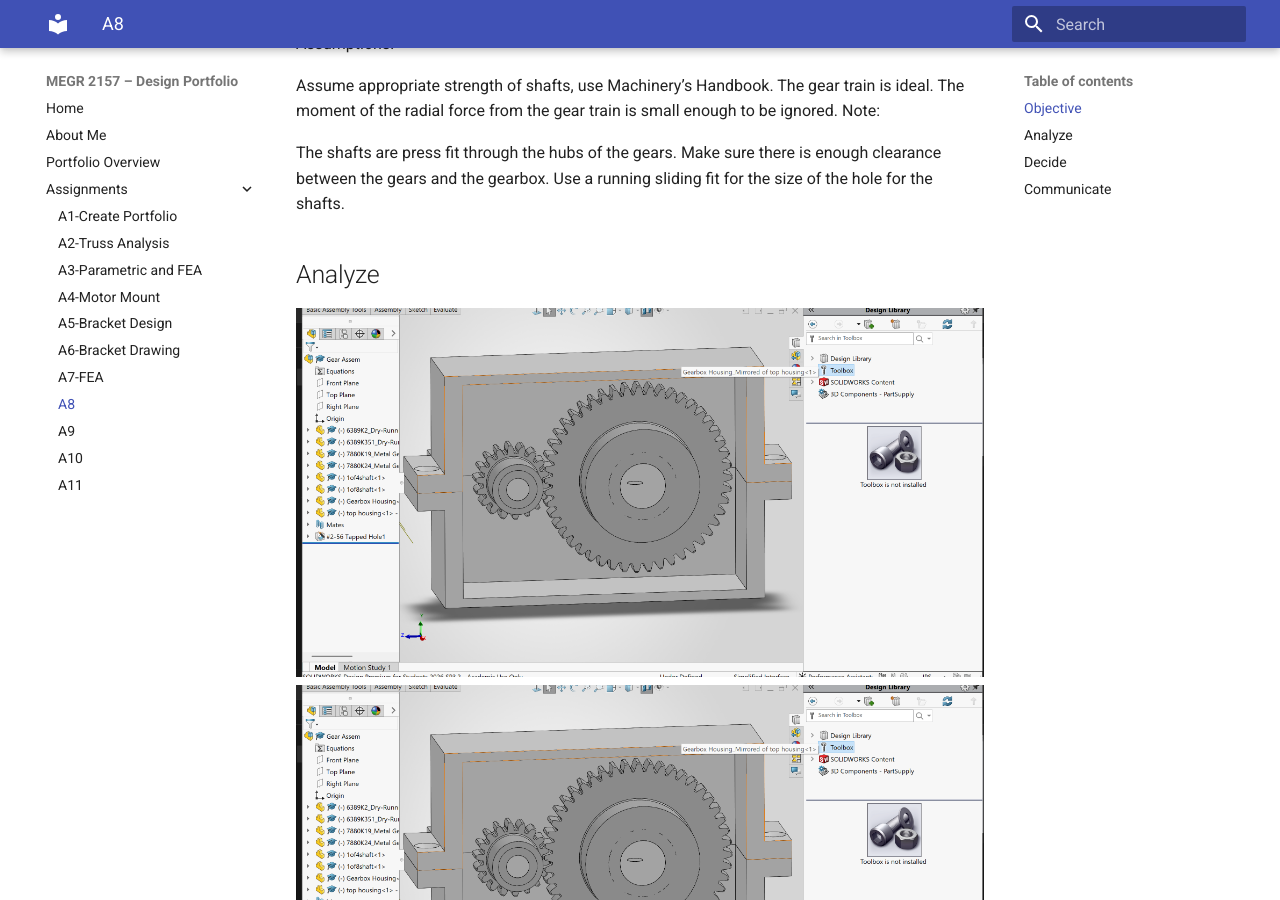
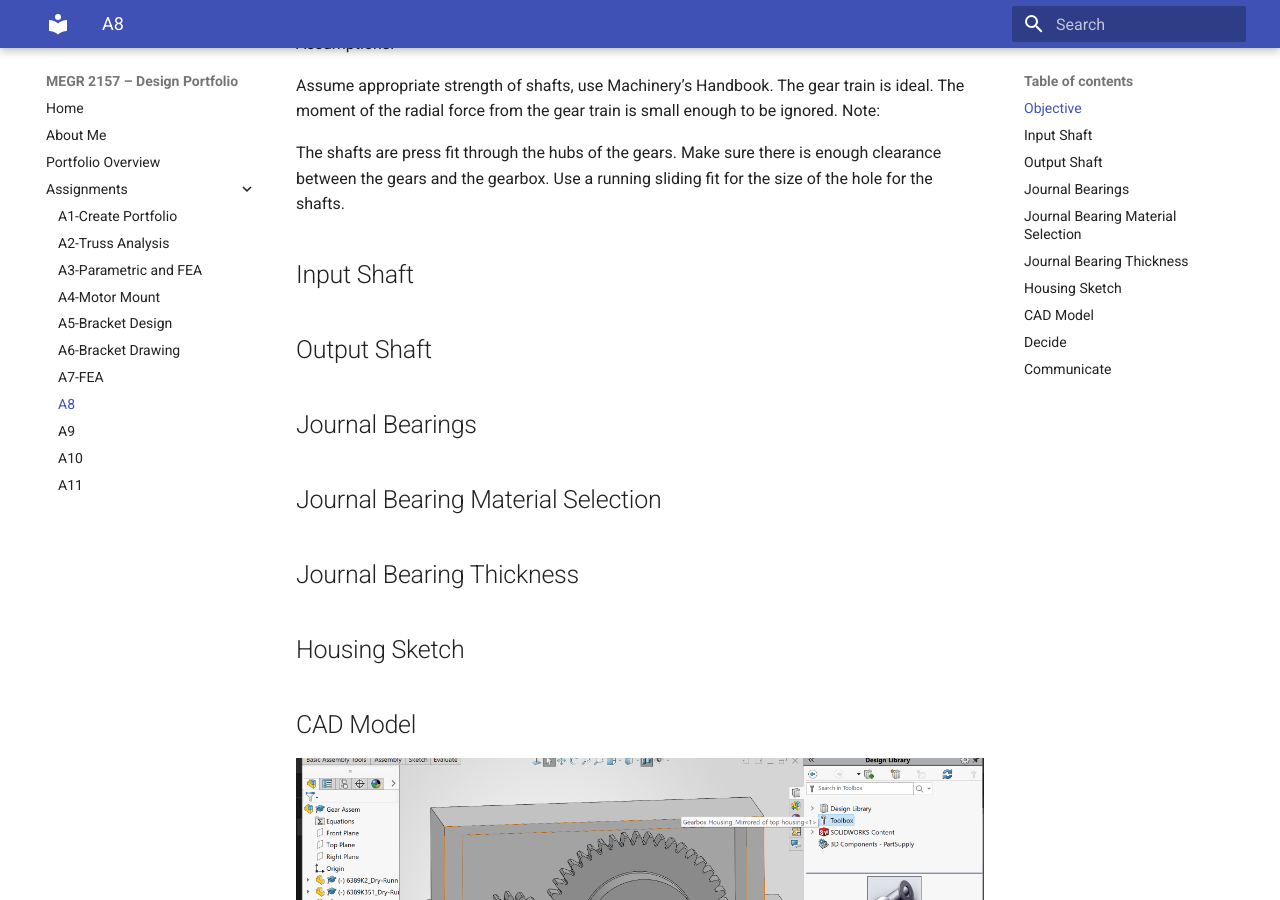
Before and after one commit to Jeffrey-Mendoza/megr2157-portfolio, an MkDocs documentation site: the page built from docs/assignments/A08/index.md, in a window 1280 px wide and 900 px high, scrolled down 369 px. Built offline with MkDocs 1.6.1 and Material for MkDocs 9.7.7, drawn with Linux system fonts in a browser that asks for light colours.

Commit message:
Update index.md with new sections and images
Added sections for Input Shaft, Output Shaft, Journal Bearings, and CAD Model.

```diff
--- a/docs/assignments/A08/index.md
+++ b/docs/assignments/A08/index.md
@@ -16,9 +16,21 @@ Make sure there is enough clearance between the gears and the gearbox.
 Use a running sliding fit for the size of the hole for the shafts.
 
 
-## Analyze
+## Input Shaft
 
-![My Image](sectionview.png)
+## Output Shaft
+
+## Journal Bearings
+
+## Journal Bearing Material Selection
+
+## Journal Bearing Thickness
+
+## Housing Sketch
+
+## CAD Model
+
+
 ![My Image](sectionview.png)
 ![My Image](gearwitbottomhousing.png)
 ![My Image](tophousing.png)
```
